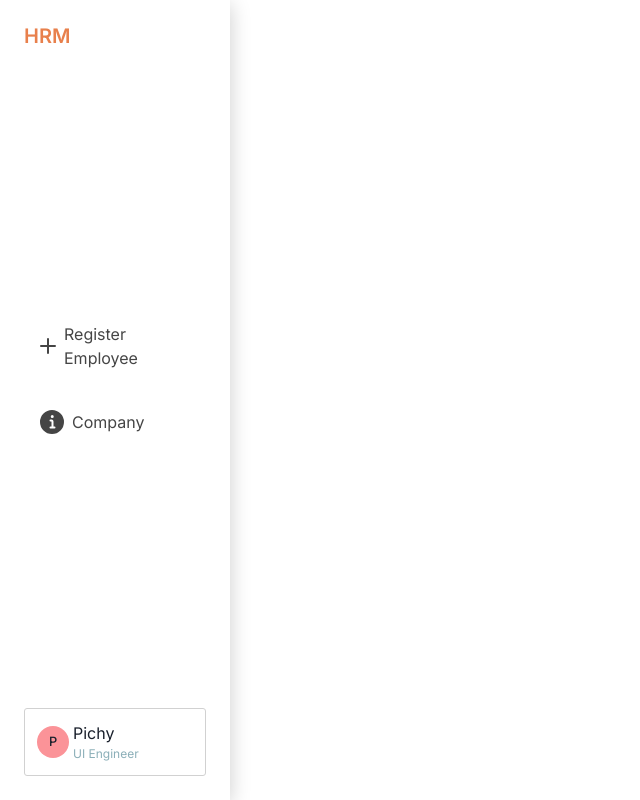
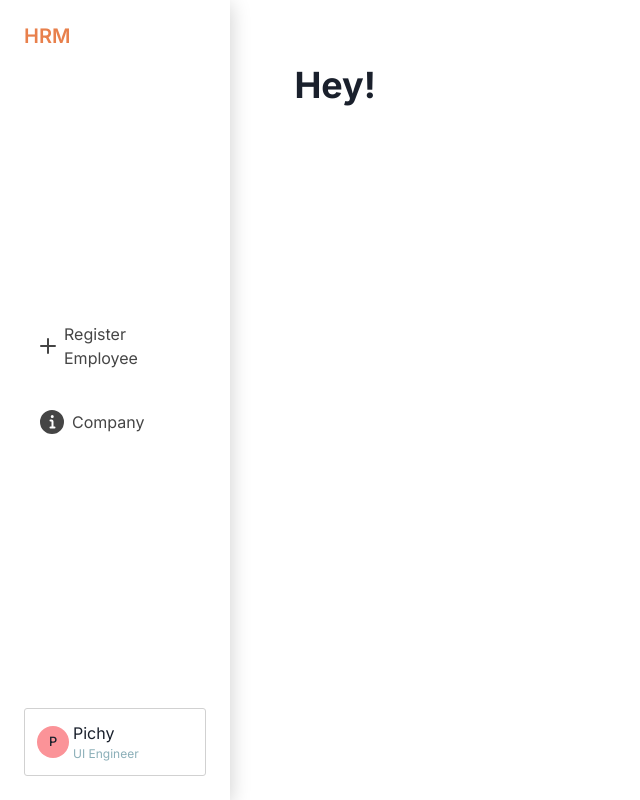
Before and after one commit to db-project-2023/hr-management, a Next.js app: page / in a window 1280 px wide. Shown: the whole page, without its empty margins (0-640 px from the left). Built offline with nearby package versions, Linux system fonts and the light colour scheme.

Commit message:
feat: setup font

```diff
--- a/src/pages/_app.tsx
+++ b/src/pages/_app.tsx
@@ -1,8 +1,9 @@
 import { HRSidebar, SidebarItemType } from "@/components/HRSidebar";
 import { theme } from "@/styles/theme";
 import { AddIcon, BellIcon, InfoIcon, InfoOutlineIcon } from "@chakra-ui/icons";
-import { ChakraProvider } from "@chakra-ui/react";
+import { Box, ChakraProvider } from "@chakra-ui/react";
 import type { AppProps } from "next/app";
+import "@fontsource/inter";
 
 const sidebarItems: SidebarItemType[] = [
   {
@@ -21,7 +22,9 @@ export default function App({ Component, pageProps }: AppProps) {
   return (
     <ChakraProvider theme={theme}>
       <HRSidebar items={sidebarItems} />
-      <Component {...pageProps} />
+      <Box w="82vw" h="100vh" pos="absolute" top={0} right={0} p={16}>
+        <Component {...pageProps} />
+      </Box>
     </ChakraProvider>
   );
 }
```
